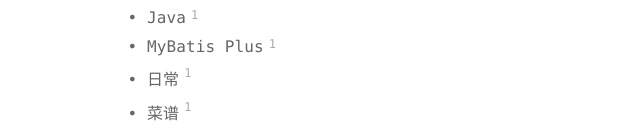
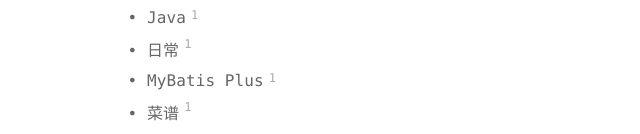
Before and after one commit to SliverKeigo666/SliverKeigo666.github.io, a plain HTML site: page categories/index.html in a window 1280 px wide. Shown: the part 355-489 px from the top of the page, without its empty margins (283-923 px from the left). Drawn offline with nearby package versions, Linux system fonts and the light colour scheme; some packages are replaced by stand-ins of ours; a script that the page names is missing; a small style sheet from the web is missing.

Commit message:
Site updated: 2023-10-09 12:25:11

```diff
--- a/categories/index.html
+++ b/categories/index.html
@@ -243,7 +243,7 @@
   <!-- 分类页 url形式：https://yoursite/categories/ -->
   <div class="container category-index">
     <div>
-      <ul class="category-list"><li class="category-list-item"><a class="category-list-link" href="/categories/%E9%9A%8F%E7%AC%94/">随笔</a><span class="category-list-count">2</span></li><li class="category-list-item"><a class="category-list-link" href="/categories/Git%E7%9F%A5%E8%AF%86%E7%82%B9/">Git知识点</a><span class="category-list-count">1</span></li><li class="category-list-item"><a class="category-list-link" href="/categories/Java/">Java</a><span class="category-list-count">1</span></li><li class="category-list-item"><a class="category-list-link" href="/categories/MyBatis-Plus/">MyBatis Plus</a><span class="category-list-count">1</span></li><li class="category-list-item"><a class="category-list-link" href="/categories/%E6%97%A5%E5%B8%B8/">日常</a><span class="category-list-count">1</span></li><li class="category-list-item"><a class="category-list-link" href="/categories/%E8%8F%9C%E8%B0%B1/">菜谱</a><span class="category-list-count">1</span></li><li class="category-list-item"><a class="category-list-link" href="/categories/Git%E7%AE%A1%E7%90%86/">Git管理</a><span class="category-list-count">1</span></li></ul>
+      <ul class="category-list"><li class="category-list-item"><a class="category-list-link" href="/categories/%E9%9A%8F%E7%AC%94/">随笔</a><span class="category-list-count">2</span></li><li class="category-list-item"><a class="category-list-link" href="/categories/Git%E7%9F%A5%E8%AF%86%E7%82%B9/">Git知识点</a><span class="category-list-count">1</span></li><li class="category-list-item"><a class="category-list-link" href="/categories/Java/">Java</a><span class="category-list-count">1</span></li><li class="category-list-item"><a class="category-list-link" href="/categories/%E6%97%A5%E5%B8%B8/">日常</a><span class="category-list-count">1</span></li><li class="category-list-item"><a class="category-list-link" href="/categories/MyBatis-Plus/">MyBatis Plus</a><span class="category-list-count">1</span></li><li class="category-list-item"><a class="category-list-link" href="/categories/%E8%8F%9C%E8%B0%B1/">菜谱</a><span class="category-list-count">1</span></li><li class="category-list-item"><a class="category-list-link" href="/categories/Git%E7%AE%A1%E7%90%86/">Git管理</a><span class="category-list-count">1</span></li></ul>
     </div>
   </div>
 
```
